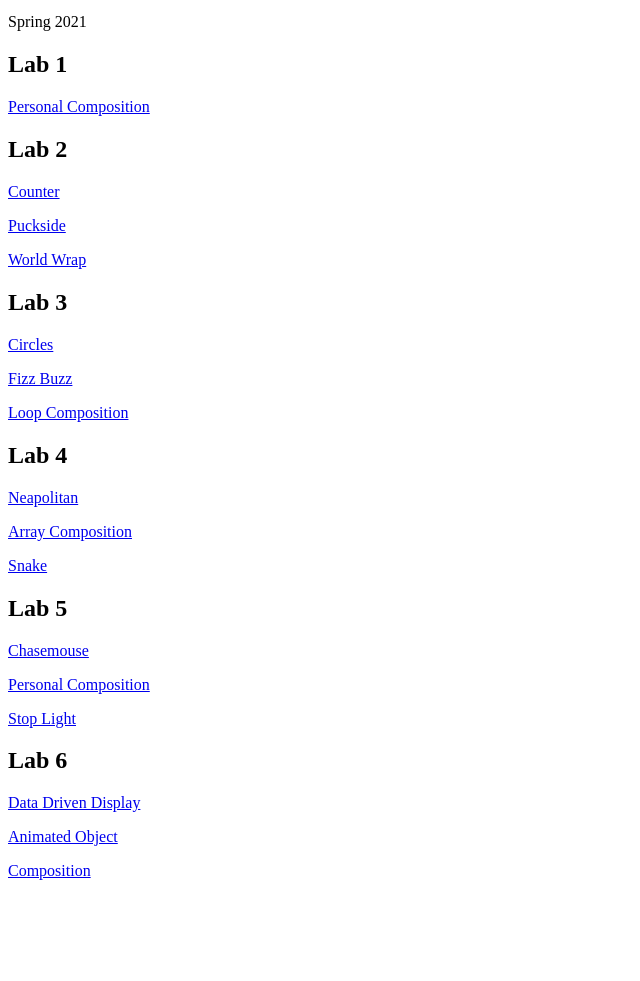
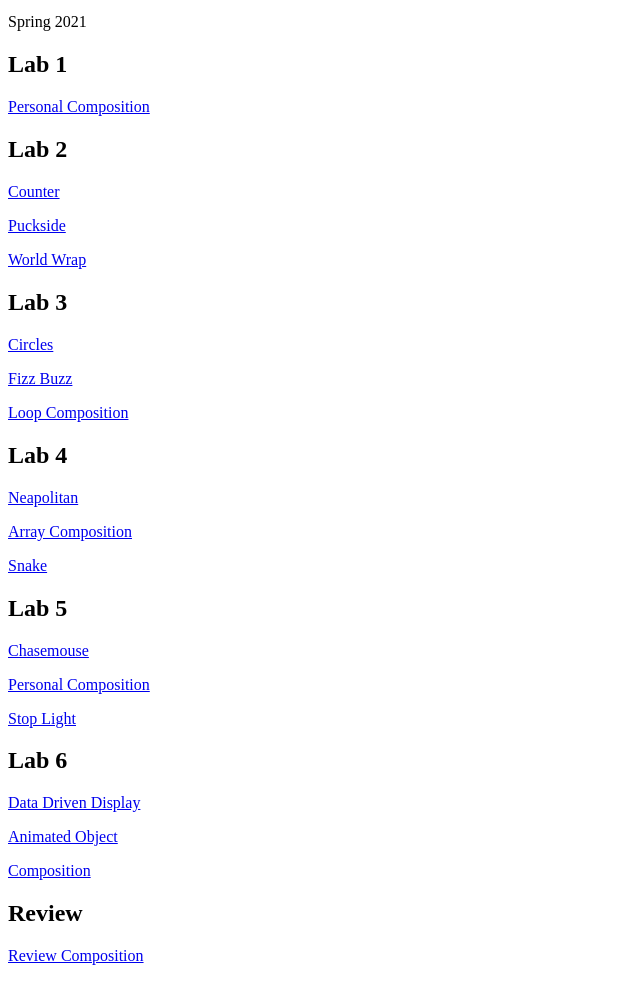
Before and after one commit to dthang3/n220spring2021, a plain HTML site: page index.html in a window 1280 px wide. Shown: the part 87-1068 px from the top of the page, without its empty margins (0-640 px from the left). Before the commit the page ends 983 px from the top, so only its background shows below. Drawn offline with Linux system fonts and the light colour scheme.

Commit message:
Review composition

```diff
--- a/index.html
+++ b/index.html
@@ -32,5 +32,9 @@
         <p><a href="Lab6/data_driven_display/index.html">Data Driven Display</a></p>
         <p><a href="Lab6/animated_object/index.html">Animated Object</a></p>
         <p><a href="Lab6/composition/index.html">Composition</a></p>
+
+        <h2>Review</h2>
+        <p><a href="reviewcomposition/index.html">Review Composition</a></p>
+
     </body>
 </html>
```
